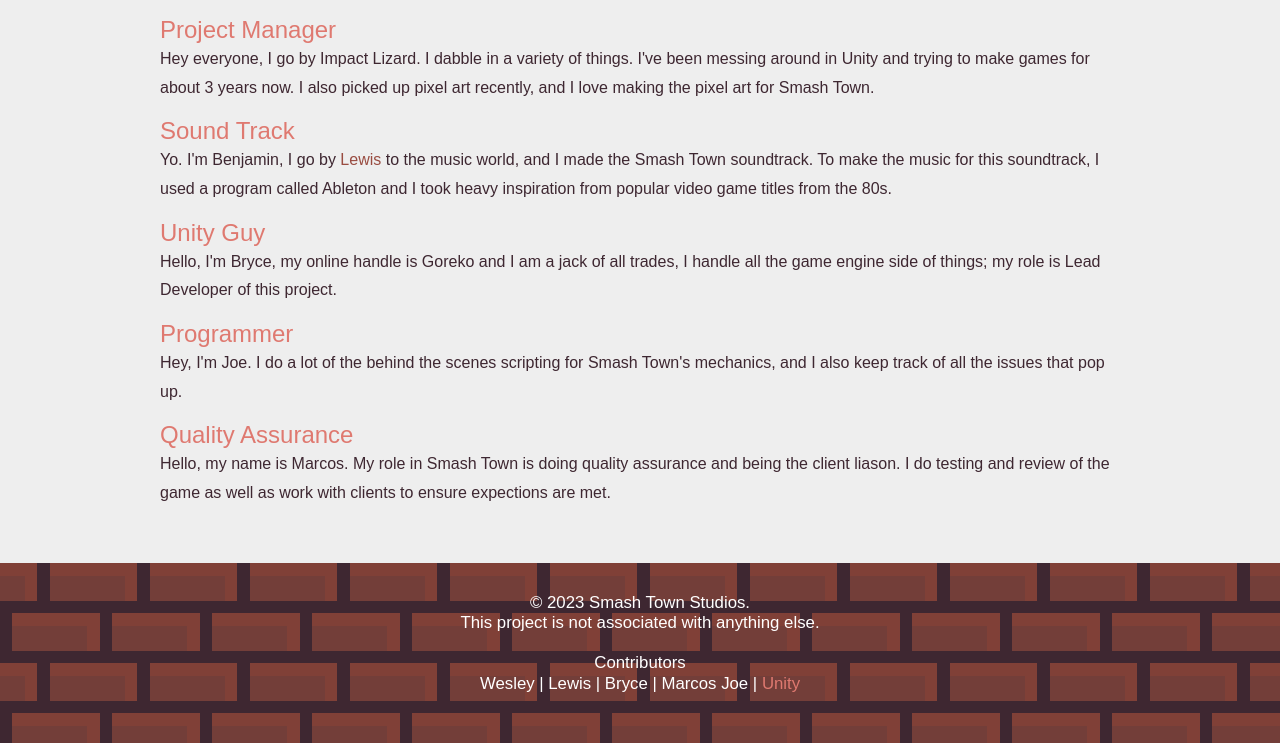
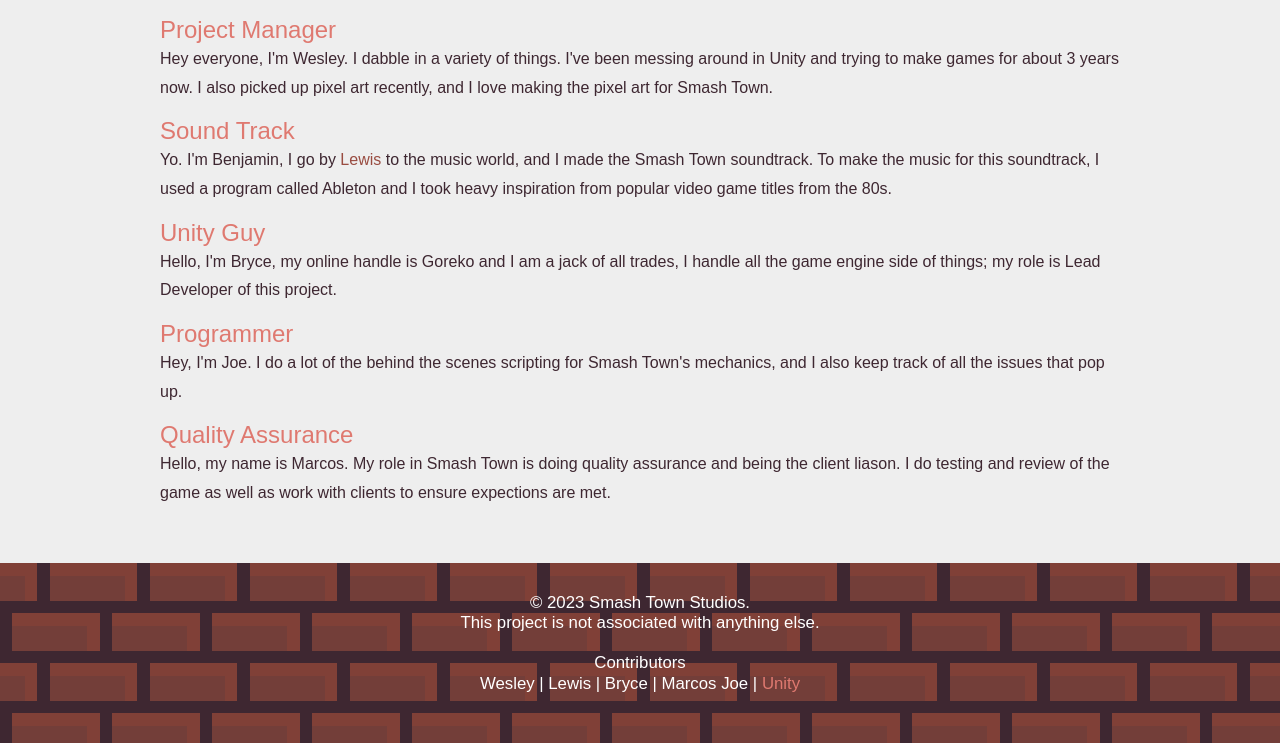
Before and after one commit to SmashTown265/SmashTown265.github.io, a plain HTML site: page index.html in a window 1280 px wide. Shown: the part 1009-1752 px from the top of the page. Drawn offline with Linux system fonts and the light colour scheme; a web font is replaced by a local one.

Commit message:
Update index.html

```diff
--- a/index.html
+++ b/index.html
@@ -59,7 +59,7 @@
                 <h2 class="projectmanager">Project Manager</h2>
                 <a class="sound_dl" href="http://google.com">Download Soundtrack</a>
                 <p>
-                    Hey everyone, I go by Impact Lizard. I dabble in a variety of things. I've been messing around in Unity and trying to make games for about 3 years now. I also picked up pixel art recently, and I love making the pixel art for Smash Town.
+                    Hey everyone, I'm Wesley. I dabble in a variety of things. I've been messing around in Unity and trying to make games for about 3 years now. I also picked up pixel art recently, and I love making the pixel art for Smash Town.
                 </p>
                 <h2 class="soundtrack">Sound Track</h2>
                 <a class="sound_dl" href="http://google.com">Download Soundtrack</a>
```
